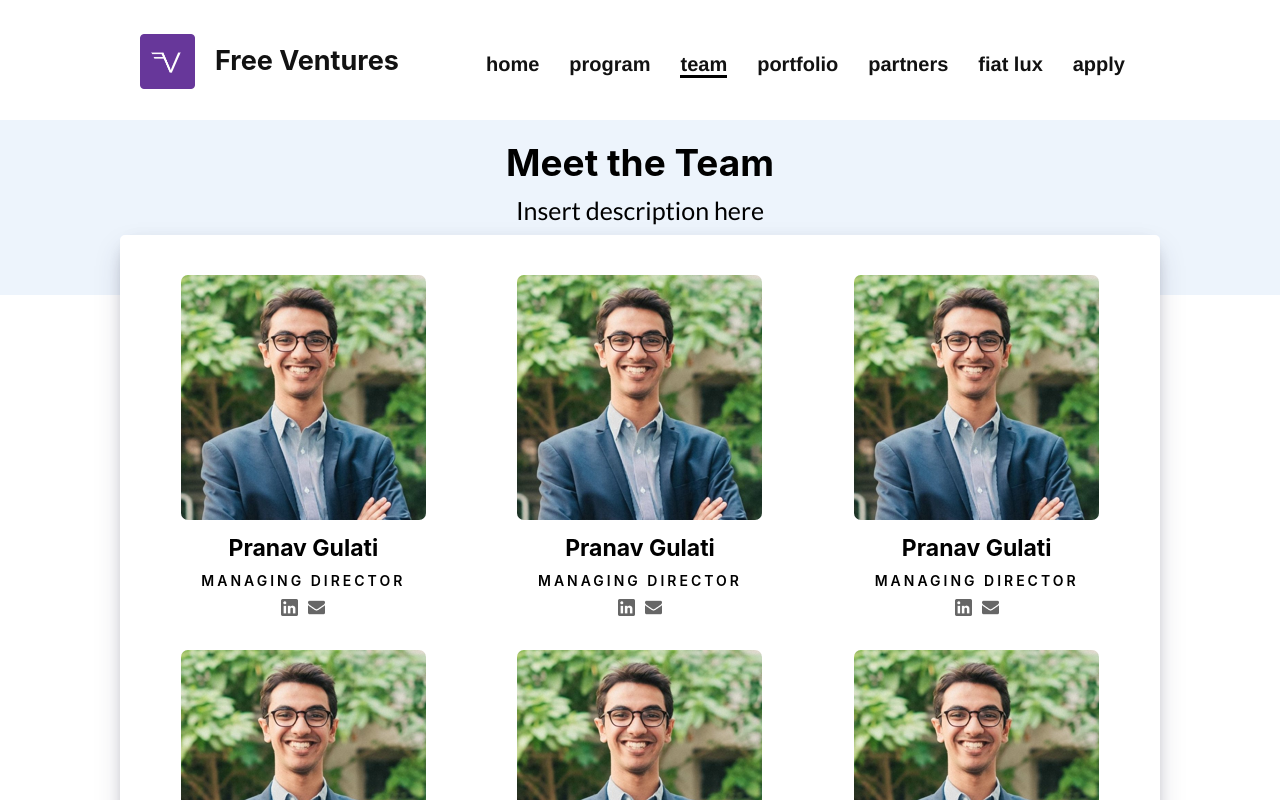
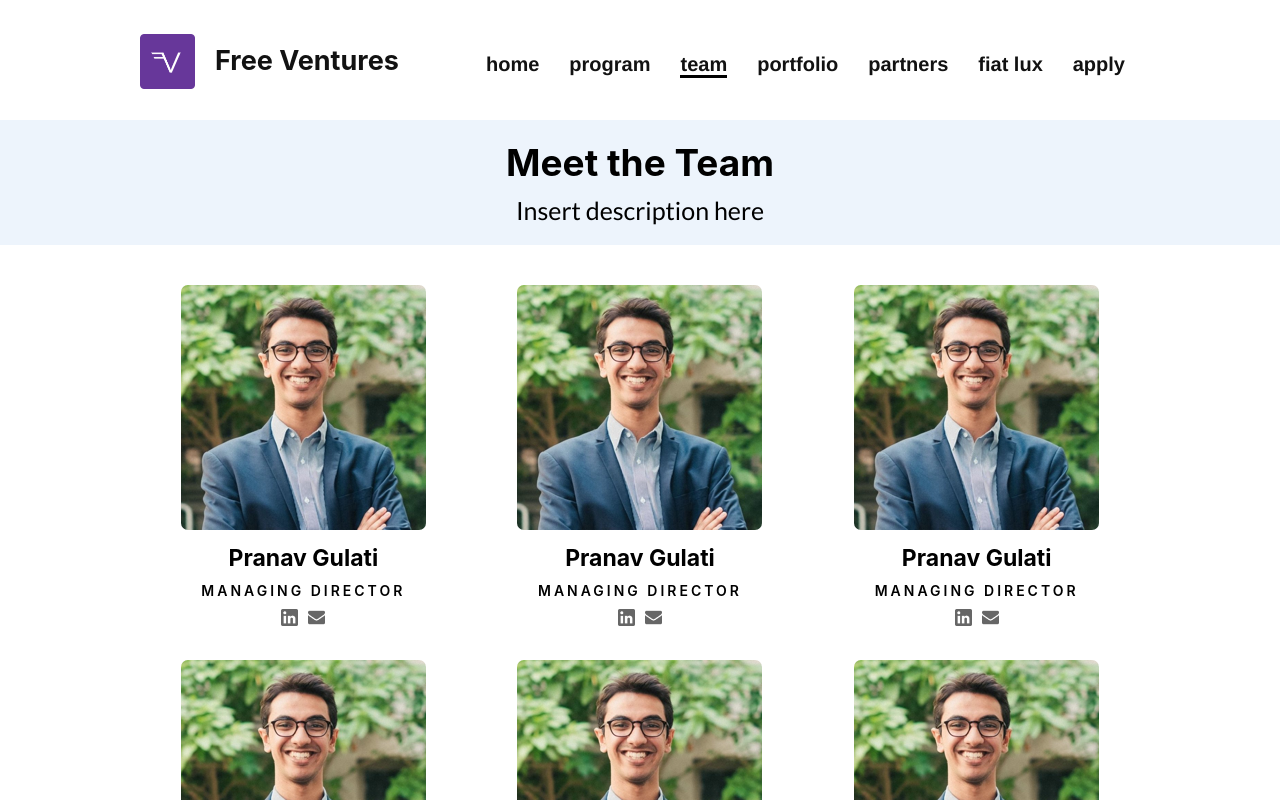
Before and after one commit to adhivd/freev-website, a React (Create React App) app: page /team in a window 1280 px wide. Shown: the top 800 px of the page. Built offline with nearby package versions, Linux system fonts and the light colour scheme.

Commit message:
not sure

```diff
--- a/src/styles/App.css
+++ b/src/styles/App.css
@@ -179,7 +179,7 @@ section {
 .genericTop {
     background-color: #EDF4FC;
     text-align: center;
-    padding: 20px 0 60px 0;
+    padding: 20px 0 20px 0;
 }
 
     .genericTop h1 {
@@ -191,18 +191,18 @@ section {
         font-size: 25px;
         font-family: 'Lato', sans-serif;
         font-weight: 400;
-        margin: 0 0 10px 0;
+        margin: 0 0 0px 0;
     }
 
 .genericPage {
-    border-radius: 5px;
+    /* border-radius: 5px; */
     display: block;
     min-height: 300px;
     max-width: 1000px;
-    position: relative;
+    /* position: relative; */
     bottom: 60px;
     padding: 40px 20px;
     background-color: white;
-    -webkit-box-shadow: 0 17px 27px -5px rgba(50,50,93,.25), 0 8px 16px -8px rgba(0,0,0,.3), 0 -6px 16px -6px rgba(0,0,0,.025);
-    box-shadow: 0 13px 27px -5px rgba(50,50,93,.25), 0 8px 16px -8px rgba(0,0,0,.3), 0 -6px 16px -6px rgba(0,0,0,.025);
+    /* -webkit-box-shadow: 0 17px 27px -5px rgba(50,50,93,.25), 0 8px 16px -8px rgba(0,0,0,.3), 0 -6px 16px -6px rgba(0,0,0,.025); */
+    /* box-shadow: 0 13px 27px -5px rgba(50,50,93,.25), 0 8px 16px -8px rgba(0,0,0,.3), 0 -6px 16px -6px rgba(0,0,0,.025); */
 }
```
